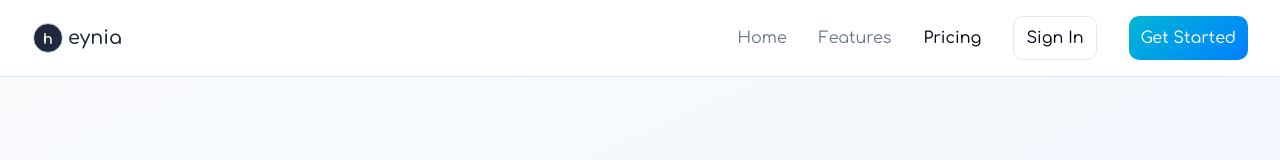
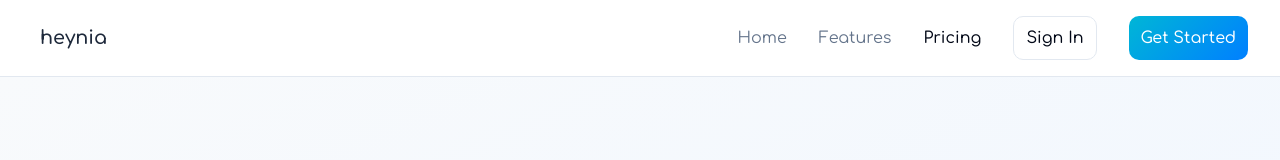
Before and after one commit to kevoduor/heynia-dental-platform, a React (Vite) app: page /pricing in a window 1280 px wide. Shown: the top 160 px of the page. Built offline with nearby package versions, Linux system fonts and the light colour scheme.

Commit message:
Remove circle from logo
Remove the circle from the "h" in the Heynia logo, making it one word.

```diff
--- a/src/components/HeyniaLogo.tsx
+++ b/src/components/HeyniaLogo.tsx
@@ -16,40 +16,16 @@ const HeyniaLogo: React.FC<HeyniaLogoProps> = ({ className = "", variant = 'dark
         className="h-full w-auto"
         xmlns="http://www.w3.org/2000/svg"
       >
-        {/* Background circle/oval for the "h" */}
-        <ellipse
-          cx="20"
-          cy="20"
-          rx="18"
-          ry="18"
-          fill={variant === 'light' ? '#ffffff' : '#1e293b'}
-          stroke={variant === 'light' ? '#64748b' : '#e2e8f0'}
-          strokeWidth="1"
-        />
-
-        {/* Stylized "h" in the circle */}
+        {/* Complete "heynia" text as one word */}
         <text
-          x="20"
-          y="28"
-          textAnchor="middle"
-          className="text-lg font-bold"
-          fill={variant === 'light' ? '#1e293b' : '#ffffff'}
-          fontSize="20"
-          fontFamily="Comfortaa, sans-serif"
-        >
-          h
-        </text>
-
-        {/* "eynia" text */}
-        <text
-          x="45"
+          x="10"
           y="28"
           className={`text-2xl font-semibold ${textColor}`}
           fontSize="24"
           fontFamily="Comfortaa, sans-serif"
           fill={variant === 'light' ? '#ffffff' : '#1e293b'}
         >
-          eynia
+          heynia
         </text>
       </svg>
     </div>
```
